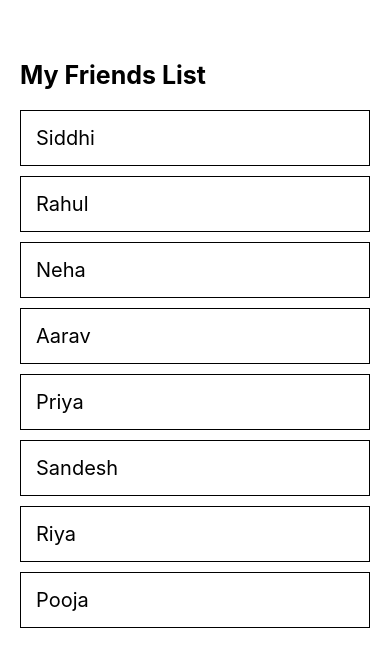
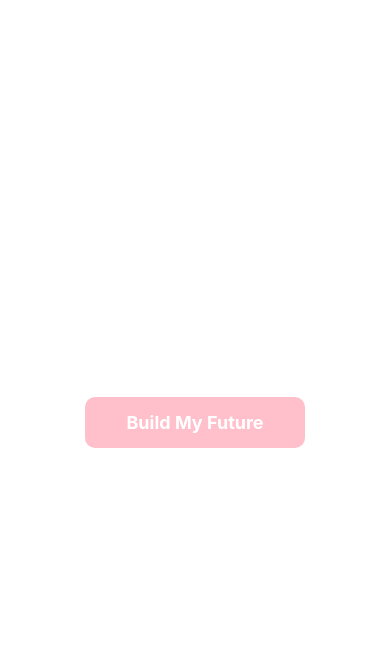
Before and after one commit to Siddhi1432/React-Native-Journey, a React Native app in the folder firstApp/: screen / in a window 390 px wide. Shown: the top 666 px of the page. Built offline with nearby package versions, Linux system fonts and the light colour scheme.

Commit message:
Built reusable custom button

```diff
--- a/firstApp/App.js
+++ b/firstApp/App.js
@@ -1,45 +1,33 @@
-import { View, StyleSheet, FlatList, Text } from 'react-native';
-import Greeting from './components/Greetings';
+import { Alert, StyleSheet, View } from "react-native";
+import CustomButton from "./components/CustomButton";
 export default function App() {
-  const friends = [
-    {id:'1',name:'Siddhi'},
-    {id:'2',name:'Rahul'},
-    {id:'3',name:'Neha'},
-    {id:'4',name:'Aarav'},
-    {id:'5',name:'Priya'},
-    {id:'6',name:'Sandesh'},
-    {id:'7',name:'Riya'},
-    {id:'8',name:'Pooja'},
-  ];
+  function handlePress() {
+    Alert.alert("Success", "You pressed custom button");
+  }
+
   return (
     <View style={styles.container}>
-
-      <Text style={styles.title}>My Friends List</Text>
-
-      <FlatList data={friends}
-      renderItem={({item}) => (
-        <Text style={styles.item}>{item.name}</Text>
-      )}/>
+      <CustomButton title="Build My Future" onPress={handlePress} />
     </View>
   );
 }
 
 const styles = StyleSheet.create({
-  container:{
-    flex:1,
-    paddingTop: 60,
-    paddingHorizontal: 20
+  container: {
+    flex: 1,
+    justifyContent: "center",
+    alignItems: "center",
   },
-  title:{
-    fontSize:25,
-    fontWeight:'bold',
-    marginBottom:20
+  title: {
+    fontSize: 25,
+    fontWeight: "bold",
+    marginBottom: 20,
   },
 
-  item:{
-    fontSize:20,
-    padding:15,
-    marginBottom:10,
-    borderWidth:1
-  }
+  item: {
+    fontSize: 20,
+    padding: 15,
+    marginBottom: 10,
+    borderWidth: 1,
+  },
 });
--- /dev/null
+++ b/firstApp/components/CustomButton.js
@@ -0,0 +1,27 @@
+import { StyleSheet, TouchableOpacity, Text } from "react-native";
+
+export default function CustomButton(props) {
+  return(
+    <TouchableOpacity style={styles.button} onPress={props.onPress}>
+      <Text style={styles.text}>
+                {props.title}
+            </Text>
+    </TouchableOpacity>
+  );
+}
+
+const styles = StyleSheet.create({
+  button: {
+    backgroundColor: "pink",
+    padding: 15,
+    borderRadius: 10,
+    width: 220,
+    alignItems: "center",
+  },
+
+  text: {
+    color: "white",
+    fontSize: 18,
+    fontWeight: "bold",
+  },
+});
```
